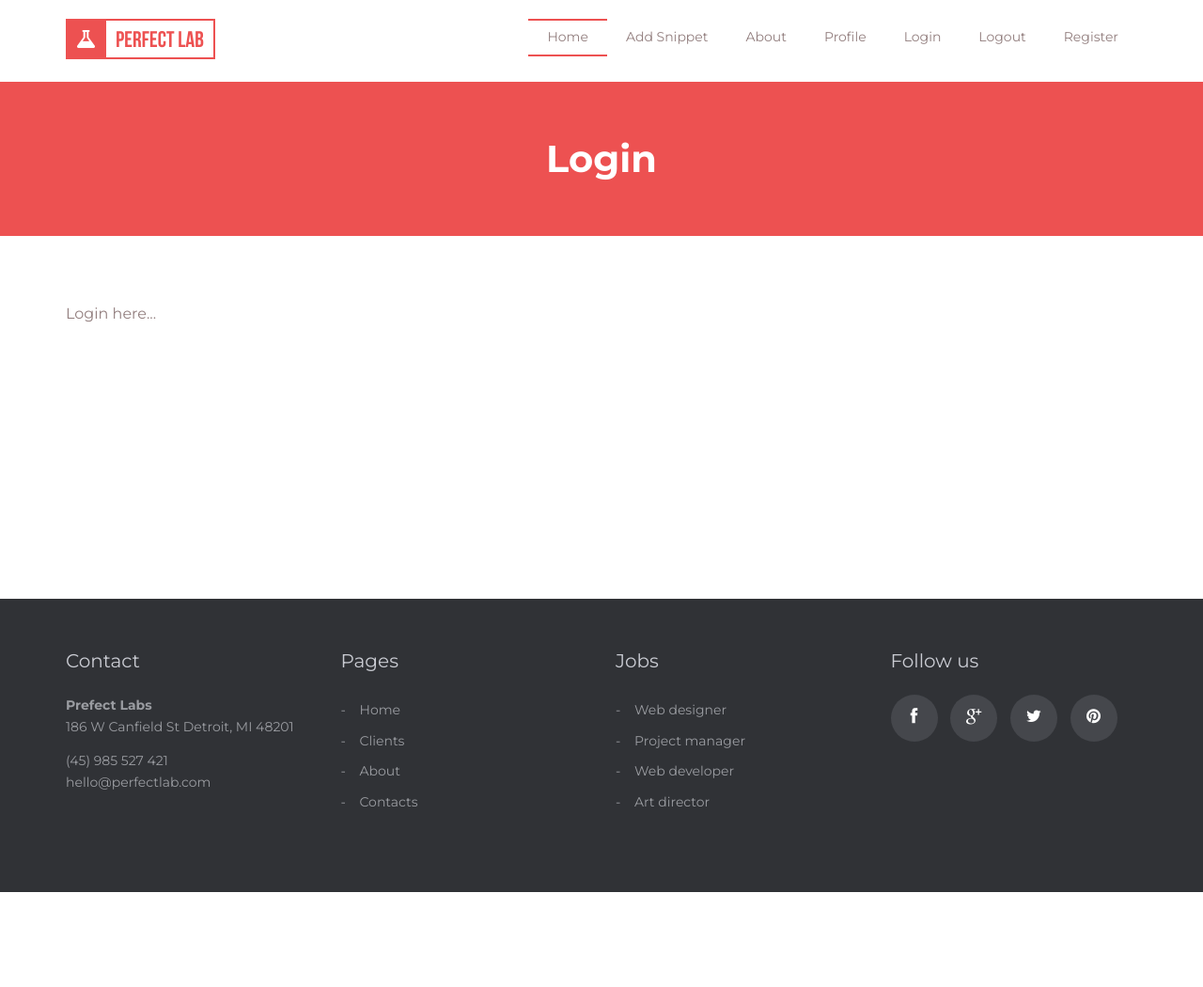
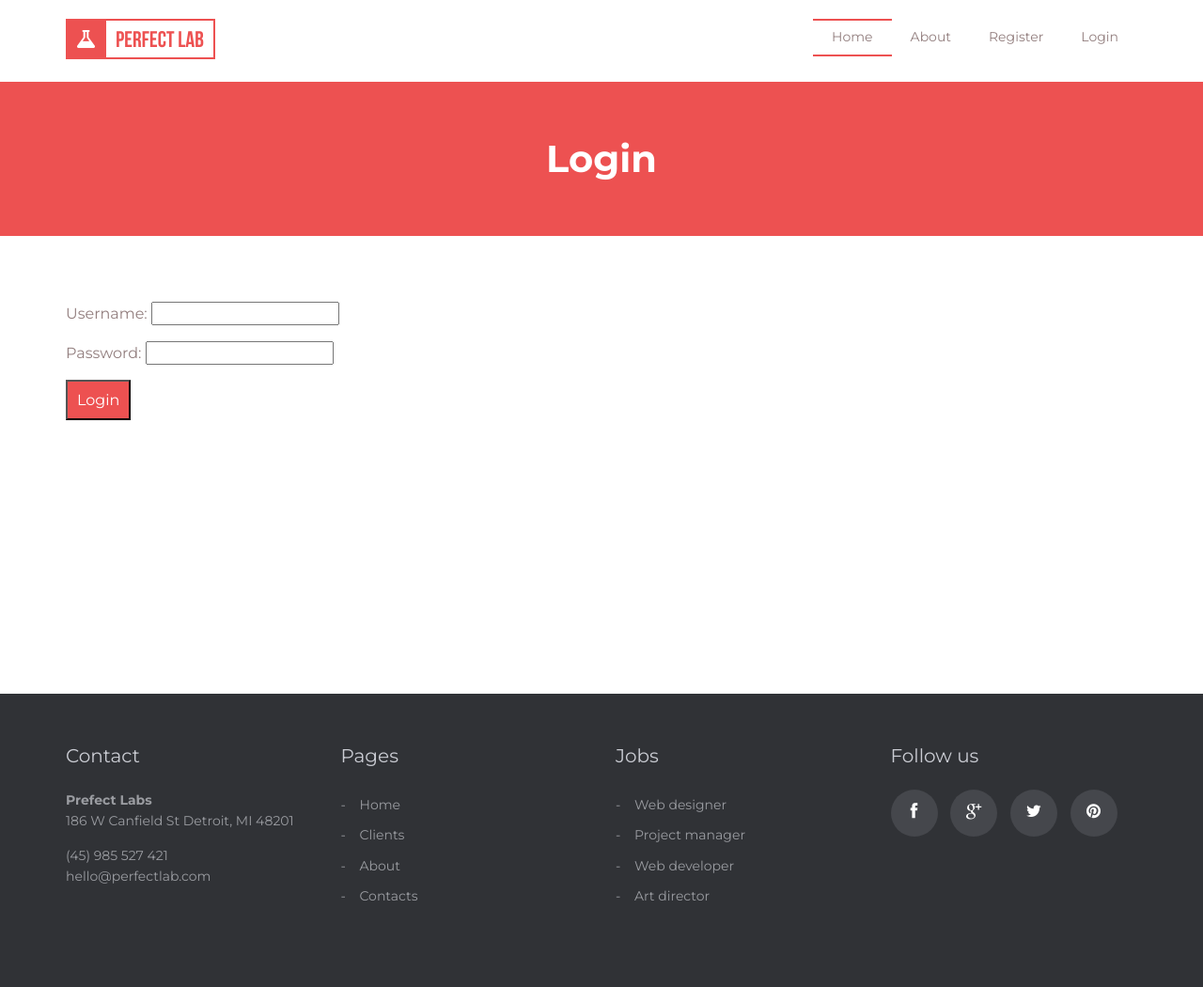
Before and after one commit to zavanton123/coderators, a Django app: page /login in a window 1280 px wide. Shown: the whole page at 94% size. Before the commit the page ends 949 px from the top, so only its background shows below. Run offline with Django 3.2, Linux system fonts and the light colour scheme; some libraries are stand-ins or nearby versions.

Commit message:
login is added

```diff
--- a/snippet/forms.py
+++ b/snippet/forms.py
@@ -1,5 +1,5 @@
 from django import forms
-from django.contrib.auth.forms import UserCreationForm
+from django.contrib.auth.forms import UserCreationForm, AuthenticationForm
 from django.contrib.auth.models import User
 
 from snippet.models import Snippet
@@ -32,3 +32,14 @@ class RegisterForm(UserCreationForm):
     class Meta:
         model = User
         fields = ['username', 'email', 'password1', 'password2']
+
+
+class LoginForm(AuthenticationForm):
+    username = forms.CharField(
+        label='Username:',
+        widget=forms.TextInput()
+    )
+    password = forms.CharField(
+        label='Password:',
+        widget=forms.PasswordInput()
+    )
--- a/snippet/templates/snippet/inc/_header.html
+++ b/snippet/templates/snippet/inc/_header.html
@@ -10,12 +10,17 @@
             <button type="button" class="menu-toggle"><i class="fa fa-bars"></i></button>
             <ul class="menu">
                 <li class="menu-item current-menu-item"><a href="{% url 'snippet:home' %}">Home</a></li>
-                <li class="menu-item"><a href="{% url 'snippet:add_snippet' %}">Add Snippet</a></li>
                 <li class="menu-item"><a href="{% url 'snippet:about' %}">About</a></li>
-                <li class="menu-item"><a href="{% url 'snippet:profile' %}">Profile</a></li>
-                <li class="menu-item"><a href="{% url 'snippet:login' %}">Login</a></li>
-                <li class="menu-item"><a href="{% url 'snippet:logout' %}">Logout</a></li>
-                <li class="menu-item"><a href="{% url 'snippet:register' %}">Register</a></li>
+
+                {% if request.user.is_authenticated %}
+                    <li class="menu-item"><a href="{% url 'snippet:add_snippet' %}">Add Snippet</a></li>
+                    <li class="menu-item"><a href="{% url 'snippet:profile' %}">Profile</a></li>
+                    <li class="menu-item"><a href="{% url 'snippet:logout' %}">Logout</a></li>
+                {% else %}
+                    <li class="menu-item"><a href="{% url 'snippet:register' %}">Register</a></li>
+                    <li class="menu-item"><a href="{% url 'snippet:login' %}">Login</a></li>
+                {% endif %}
+
             </ul> <!-- .menu -->
         </div> <!-- .main-navigation -->
 
--- a/snippet/templates/snippet/login.html
+++ b/snippet/templates/snippet/login.html
@@ -12,7 +12,14 @@
     <div class="fullwidth-block">
         <div class="container">
 
-            <p>Login here...</p>
+            <form method="post" action="{% url 'snippet:login' %}">
+
+                {% csrf_token %}
+
+                {{ form.as_p }}
+
+                <p><input type="submit" value="Login"></p>
+            </form>
 
             <br/>
             <br/>
--- a/snippet/views.py
+++ b/snippet/views.py
@@ -1,10 +1,11 @@
 from django.contrib import messages
+from django.contrib.auth import login
 from django.shortcuts import render, redirect
 from django.urls import reverse_lazy
 from django.views import View
 from django.views.generic import DetailView, ListView, TemplateView, CreateView, DeleteView, UpdateView
 
-from snippet.forms import SnippetForm, RegisterForm
+from snippet.forms import SnippetForm, RegisterForm, LoginForm
 from snippet.models import Snippet
 
 
@@ -24,8 +25,24 @@ class ContactsView(TemplateView):
     template_name = 'snippet/contact.html'
 
 
-class LoginView(TemplateView):
-    template_name = 'snippet/login.html'
+class LoginView(View):
+    def get(self, request):
+        form = LoginForm()
+        return render(request, 'snippet/login.html', context={'form': form})
+
+    def post(self, request):
+        print("post is called")
+        form = LoginForm(data=request.POST)
+        if form.is_valid():
+            print("form is valid")
+            user = form.get_user()
+            login(request, user)
+            return redirect('snippet:home')
+        else:
+            print("form is invalid")
+            messages.error(request, 'Something is wrong! You have failed to log in!')
+            form = LoginForm()
+            return render(request, 'snippet/login.html', context={'form': form})
 
 
 class LogoutView(TemplateView):
```
